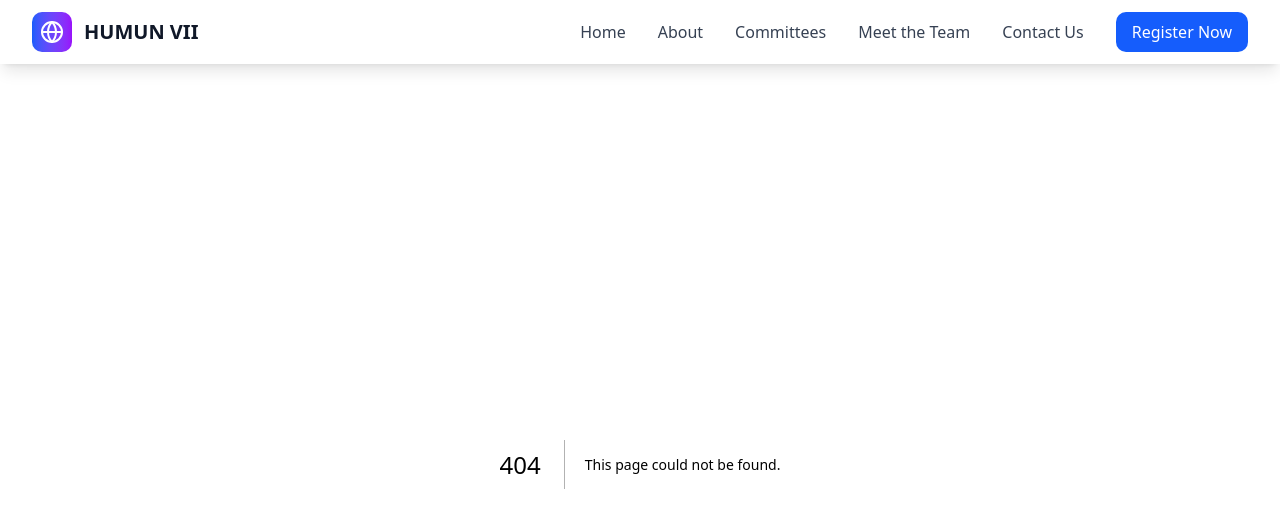
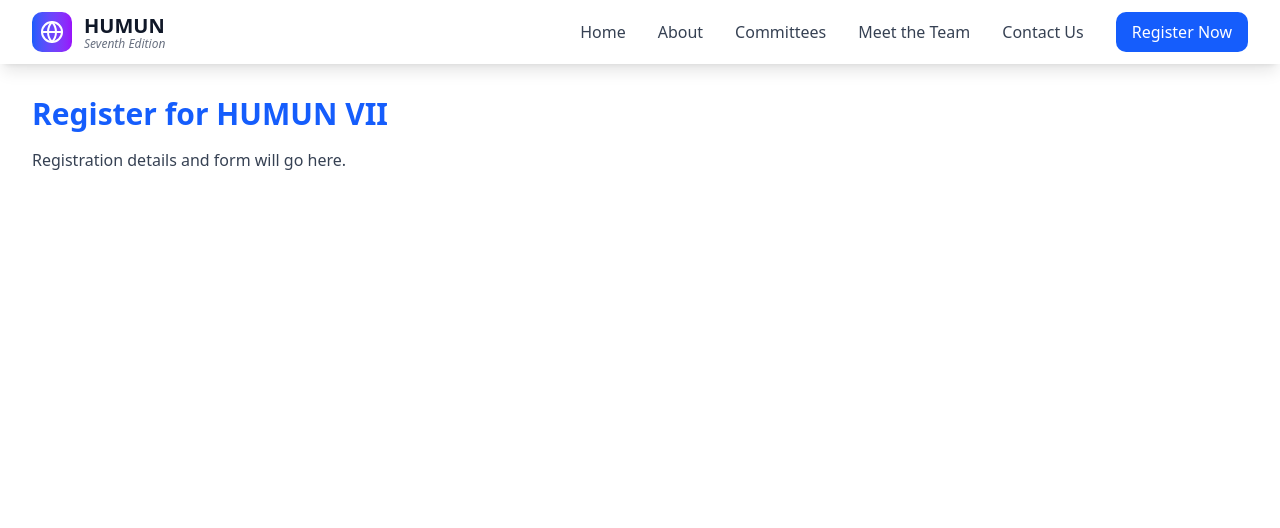
Before and after one commit to Lucario2319/humun, a Next.js app: page /register in a window 1280 px wide. Before the commit this address had no page. Shown: the top 528 px of the page. Built offline with nearby package versions, Linux system fonts and the light colour scheme.

Commit message:
Linked everything

```diff
--- /dev/null
+++ b/app/not-found.tsx
@@ -0,0 +1,30 @@
+// app/not-found.tsx
+import Link from "next/link";
+import { Frown } from "lucide-react";
+
+export default function NotFound() {
+  return (
+    <div className="min-h-screen flex flex-col items-center justify-center bg-white px-6">
+      {/* Icon */}
+      <Frown className="w-16 h-16 text-blue-600 mb-4" />
+
+      {/* Title */}
+      <h1 className="text-2xl md:text-3xl font-bold text-gray-900">
+        Sorry, this page is not available at the moment
+      </h1>
+
+      {/* Subtitle */}
+      <p className="mt-2 text-gray-600">
+        The page you’re looking for doesn’t exist or may be under construction.
+      </p>
+
+      {/* Back to home */}
+      <Link
+        href="/"
+        className="mt-6 bg-blue-600 text-white px-5 py-2 rounded-lg font-medium hover:bg-blue-700 transition-colors"
+      >
+        Go Back Home
+      </Link>
+    </div>
+  );
+}
--- a/app/page.tsx
+++ b/app/page.tsx
@@ -1,5 +1,4 @@
 import React from 'react';
-import Navbar from '@/components/Navbar';
 import HeroSection from '@/components/Hero';
 import DirectorMessage from '@/components/DirectorMsg';
 import QuickLinks from '@/components/QuickLinks';
--- /dev/null
+++ b/app/register/page.tsx
@@ -0,0 +1,10 @@
+export default function Register() {
+  return (
+    <div className="min-h-screen bg-white p-8">
+      <h1 className="text-3xl font-bold text-blue-600">Register for HUMUN VII</h1>
+      <p className="mt-4 text-gray-700">
+        Registration details and form will go here.
+      </p>
+    </div>
+  );
+}
--- a/components/Hero.tsx
+++ b/components/Hero.tsx
@@ -1,4 +1,5 @@
 import { Calendar, ChevronRight } from 'lucide-react';
+import Link from "next/link";
 
 // Hero Section Component
 const HeroSection = () => {
@@ -23,7 +24,7 @@ const HeroSection = () => {
 
           {/* Main Heading */}
           <h1 className="text-5xl md:text-7xl font-bold mb-6 bg-gradient-to-r from-white via-blue-100 to-purple-100 bg-clip-text text-transparent">
-            HU MUN VII
+            HU Model United Nations VII
           </h1>
 
           {/* Subtitle */}
@@ -33,13 +34,17 @@ const HeroSection = () => {
 
           {/* CTA Buttons */}
           <div className="flex flex-col sm:flex-row gap-4 justify-center items-center">
+            <Link href="register">
               <button className="group bg-gradient-to-r from-blue-500 to-purple-600 text-white px-8 py-4 rounded-xl font-semibold text-lg hover:from-blue-600 hover:to-purple-700 transition-all transform hover:scale-105 hover:shadow-2xl flex items-center">
                 Register Now
                 <ChevronRight className="ml-2 w-5 h-5 group-hover:translate-x-1 transition-transform" />
               </button>
+            </Link>
+            <Link href="about">
               <button className="bg-white/10 backdrop-blur-sm border border-white/30 text-white px-8 py-4 rounded-xl font-semibold text-lg hover:bg-white/20 transition-all transform hover:scale-105">
                 Learn More
               </button>
+            </Link>
           </div>
 
           {/* Stats */}
--- a/components/Navbar.tsx
+++ b/components/Navbar.tsx
@@ -26,7 +26,11 @@ const Navbar = () => {
             <div className="w-10 h-10 bg-gradient-to-r from-blue-600 to-purple-600 rounded-lg flex items-center justify-center">
               <Globe className="w-6 h-6 text-white" />
             </div>
-            <h1 className="text-xl font-bold text-gray-900">HUMUN VII</h1>
+            <div className="flex flex-col leading-none">
+              <h1 className="text-xl font-bold text-gray-900">HUMUN</h1>
+              <p className="text-xs italic text-gray-500 -mt-1">Seventh Edition</p>
+            </div>
+            {/* <h1 className="text-xl font-bold text-gray-900">HUMUN</h1> */}
           </div>
 
           {/* Desktop Navigation */}
@@ -44,9 +48,11 @@ const Navbar = () => {
                 {link.label}
               </Link>
             ))}
+            <Link href="/register">
               <button className="bg-blue-600 text-white px-4 py-2 rounded-lg font-medium hover:bg-blue-700 transition-colors transform hover:scale-105">
                 Register Now
               </button>
+            </Link>
           </div>
 
           {/* Mobile Menu Button */}
@@ -78,9 +84,11 @@ const Navbar = () => {
                   {link.label}
                 </Link>
               ))}
+              <Link href="/register" onClick={() => setIsOpen(false)}>
                 <button className="w-full mt-2 bg-blue-600 text-white px-4 py-2 rounded-lg font-medium hover:bg-blue-700 transition-colors">
                   Register Now
                 </button>
+              </Link>
             </div>
           </div>
         )}
--- a/constants/index.ts
+++ b/constants/index.ts
@@ -6,28 +6,28 @@ export const QUICK_LINKS: CommitteeInfoLink[] = [
         title: "Committee List",
         description: "Explore our 15 diverse committees covering global issues",
         icon: Globe,
-        href: "#committees",
+        href: "committees",
         color: "blue"
     },
     {
         title: "Schedule",
         description: "Complete timeline of events and sessions",
         icon: Calendar,
-        href: "#schedule",
+        href: "schedule",
         color: "purple"
     },
     {
         title: "Registration",
         description: "Secure your spot in this premier conference",
         icon: Users,
-        href: "#register",
+        href: "register",
         color: "green"
     },
     {
         title: "Resources",
         description: "Study guides, position papers, and prep materials",
         icon: Award,
-        href: "#resources",
+        href: "resources",
         color: "orange"
     }
   ];
```
Lines whose indentation alone changed are shown as unchanged.
